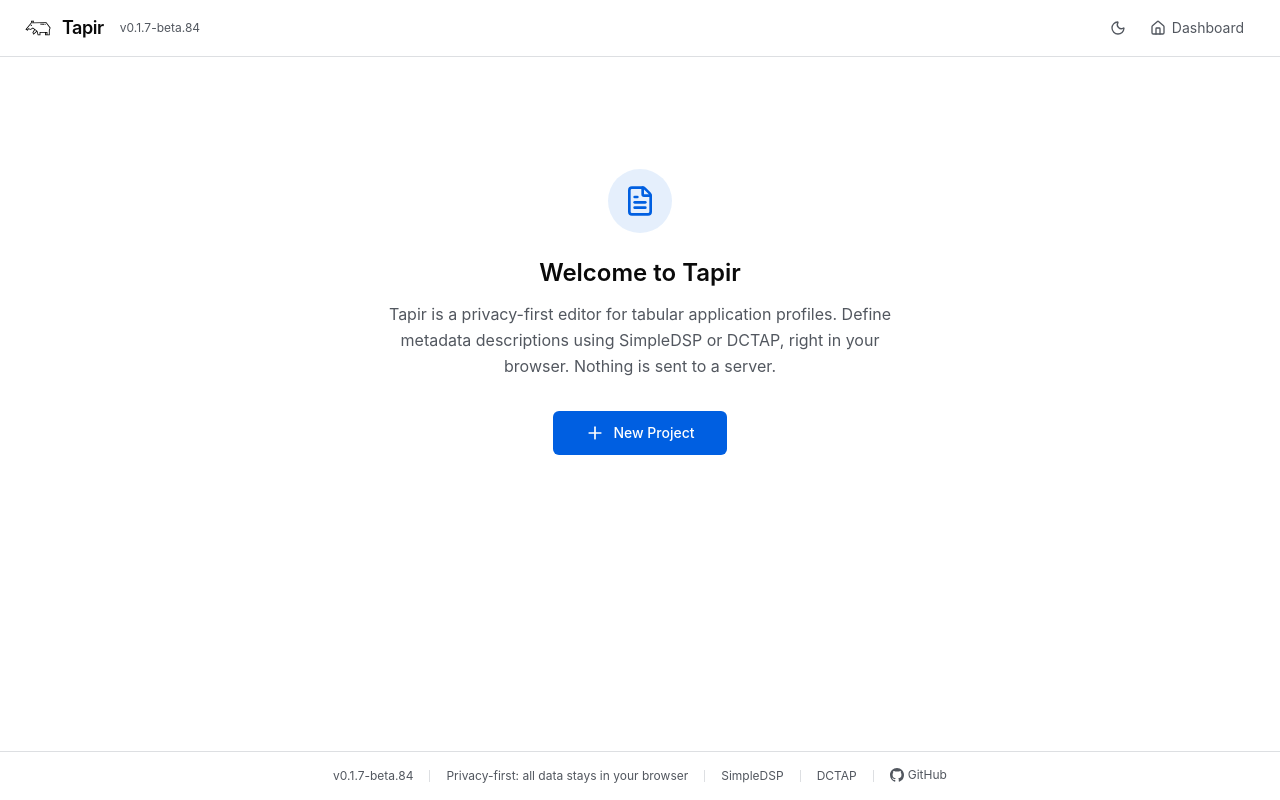
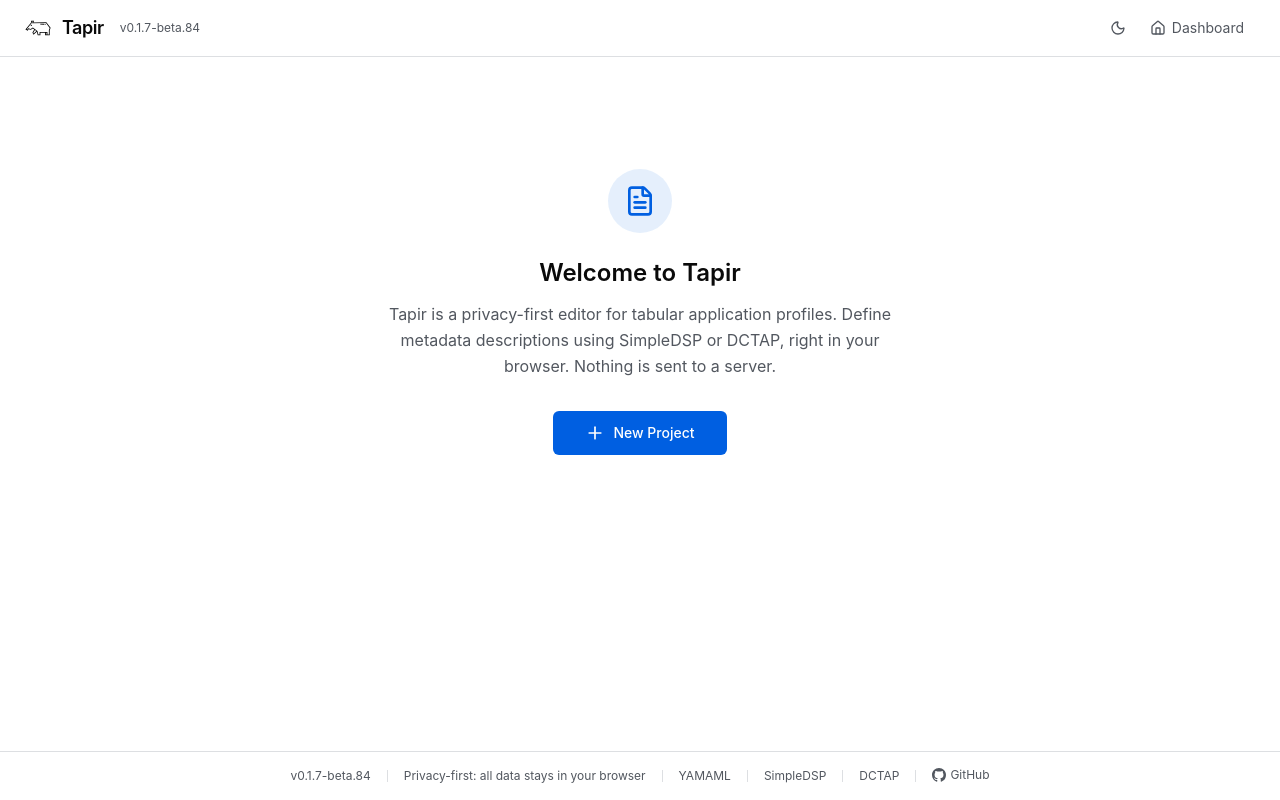
Before and after one commit to yamaml/tapir, a SvelteKit app: page / in a window 1280 px wide. Built offline with nearby package versions, Linux system fonts and the light colour scheme.

Commit message:
feat(tapir): add YAMAML link to footer

```diff
--- a/src/routes/+layout.svelte
+++ b/src/routes/+layout.svelte
@@ -104,6 +104,15 @@
 			<span class="text-xs text-muted-foreground">Privacy-first: all data stays in your browser</span>
 			<Separator orientation="vertical" class="!h-3" />
 			<a
+				href="https://www.yamaml.org"
+				target="_blank"
+				rel="noopener noreferrer"
+				class="text-xs text-muted-foreground hover:text-primary transition-colors"
+			>
+				YAMAML
+			</a>
+			<Separator orientation="vertical" class="!h-3" />
+			<a
 				href="https://docs.yamaml.org/specs/simpledsp/spec/"
 				target="_blank"
 				rel="noopener noreferrer"
```
